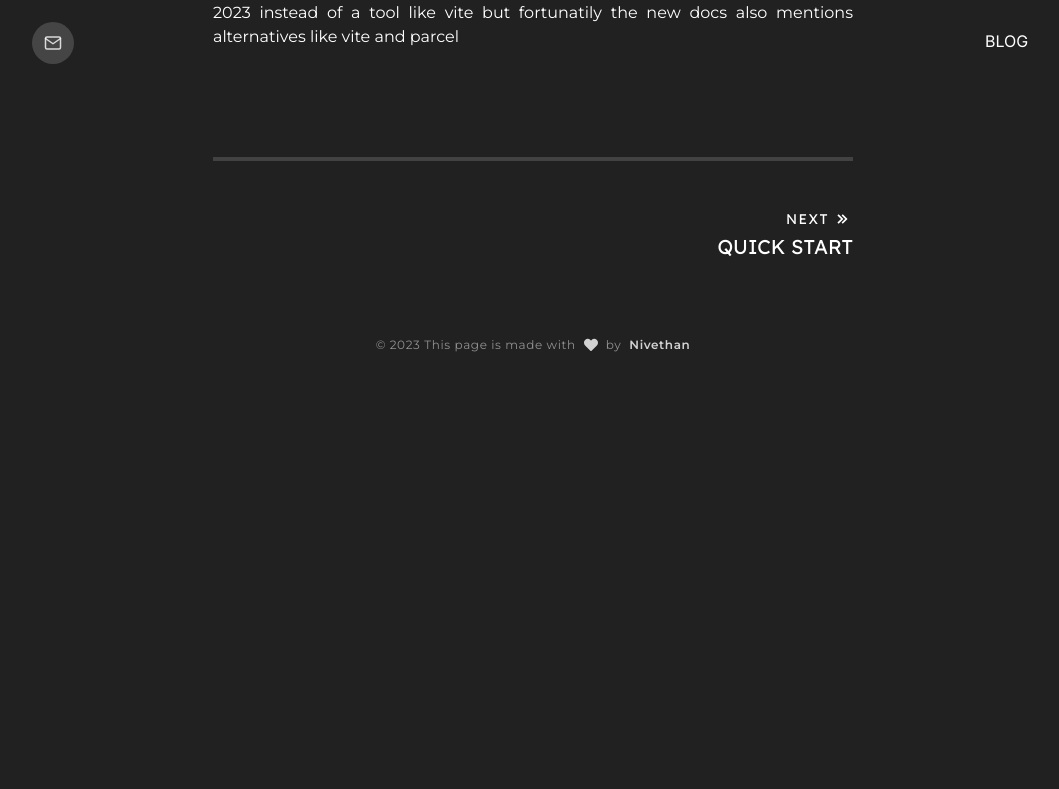
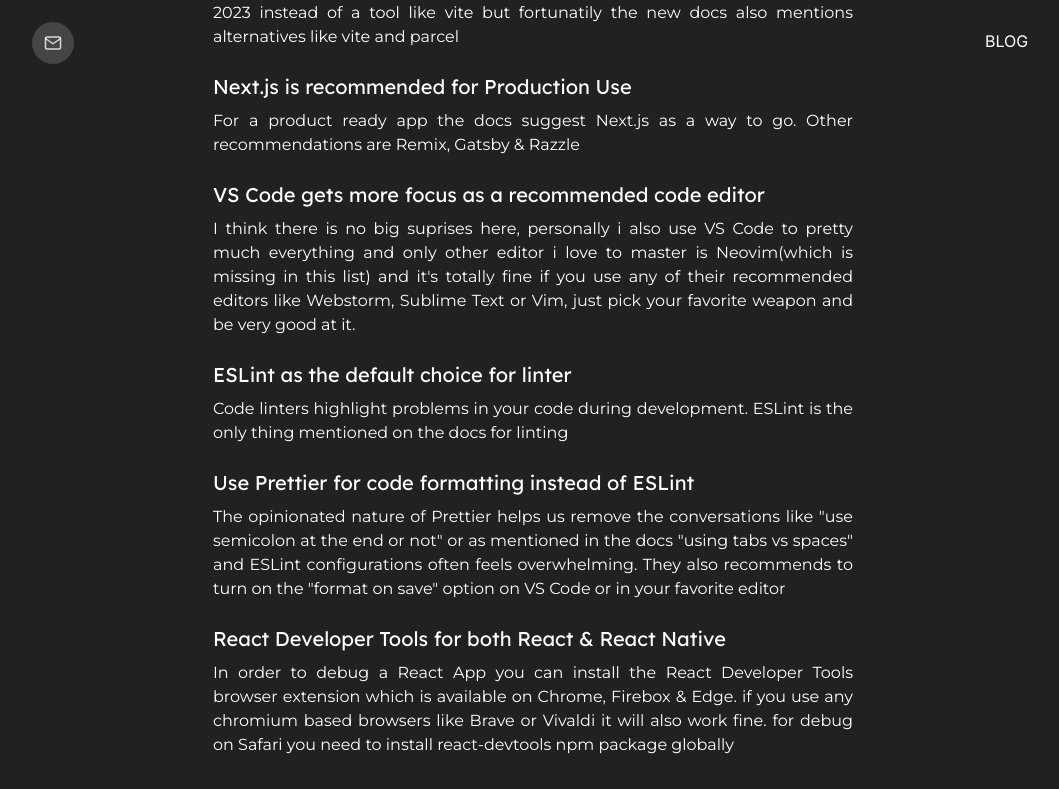
Before and after one commit to Nivethan-Ar/minimal-blog, a Next.js app: page /blog/react/installation in a window 1280 px wide. Shown: the part 431-1220 px from the top of the page, without its empty margins (107-1166 px from the left). Before the commit the page ends 800 px from the top, so only its background shows below. Built offline with nearby package versions, Linux system fonts and the light colour scheme.

Commit message:
feat: add content

```diff
--- a/pages/blog/react/installation.tsx
+++ b/pages/blog/react/installation.tsx
@@ -21,7 +21,7 @@
           </p>
         </ContentBlock>
 
-        <ContentBlock subHeading='New docs still recommends Create React App(CRA) for learning'>
+        <ContentBlock subHeading='2. New docs still recommends Create React App(CRA) for learning'>
           <p>
             They mentions the limitations of CRA, like providing a bad
             performance, slower loading time, slower builds. i&apos;m sure why
@@ -31,6 +31,47 @@
           </p>
         </ContentBlock>
 
+        <ContentBlock subHeading='Next.js is recommended for Production Use'>
+          <p>
+            For a product ready app the docs suggest Next.js as a way to go.
+            Other recommendations are Remix, Gatsby & Razzle
+          </p>
+        </ContentBlock>
+
+        <ContentBlock subHeading='VS Code gets more focus as a recommended code editor'>
+          <p>
+            I think there is no big suprises here, personally i also use VS Code
+            to pretty much everything and only other editor i love to master is
+            Neovim(which is missing in this list) and it&apos;s totally fine if
+            you use any of their recommended editors like Webstorm, Sublime Text
+            or Vim, just pick your favorite weapon and be very good at it.
+          </p>
+        </ContentBlock>
+        <ContentBlock subHeading='ESLint as the default choice for linter'>
+          <p>
+            Code linters highlight problems in your code during development.
+            ESLint is the only thing mentioned on the docs for linting
+          </p>
+        </ContentBlock>
+        <ContentBlock subHeading='Use Prettier for code formatting instead of ESLint'>
+          <p>
+            The opinionated nature of Prettier helps us remove the conversations
+            like &quot;use semicolon at the end or not&quot; or as mentioned in
+            the docs &quot;using tabs vs spaces&quot; and ESLint configurations
+            often feels overwhelming. They also recommends to turn on the
+            &quot;format on save&quot; option on VS Code or in your favorite
+            editor
+          </p>
+        </ContentBlock>
+        <ContentBlock subHeading='React Developer Tools for both React & React Native'>
+          <p>
+            In order to debug a React App you can install the React Developer
+            Tools browser extension which is available on Chrome, Firebox &
+            Edge. if you use any chromium based browsers like Brave or Vivaldi
+            it will also work fine. for debug on Safari you need to install
+            react-devtools npm package globally
+          </p>
+        </ContentBlock>
       </Blog>
     </>
   );
--- a/pages/blog/react/quick-start.tsx
+++ b/pages/blog/react/quick-start.tsx
@@ -14,21 +14,35 @@
         <link rel='icon' href='/favicon.ico' />
       </Head>
       <Blog data={data}>
-        <ContentBlock subHeading='1. React is a UI library & not a framework'>
+        <ContentBlock subHeading='1. For JavaScript related references docs recommends MDN and javascript.info'>
           <p className=''>
-            react docs starting with a clarification that what react is doing is
-            breaking ui code into pieces called components and not routing and
-            data management which is done by a framework for example nextjs
+            MDN is my go to place for JavaScript & CSS related references,
+            javascript.info was new to me and i also recommend to check their
+            work
           </p>
         </ContentBlock>
 
-        <ContentBlock subHeading='New docs still recommends Create React App(CRA) for learning'>
+        <ContentBlock subHeading='2. Prefer JSX/TSX over HTML'>
           <p>
-            They mentions the limitations of CRA, like providing a bad
-            performance, slower loading time, slower builds. i&apos;m sure why
-            you need CRA even for learning on 2023 instead of a tool like vite
-            but fortunatily the new docs also mentions alternatives like vite
-            and parcel
+            JSX is stricter than HTML for example you must return only one
+            parent in your React component or you need to use a JSX Fragment
+          </p>
+        </ContentBlock>
+
+        <ContentBlock subHeading='3. React has no advise on adding CSS to a component except the attribute naming'>
+          <p>
+            you can&apos;t use class attribute like HTML since class is a
+            reserved keyword in JavaScript so you need use the className
+            attribute to add CSS, and they also mentions style attribute when
+            your styles depend on JavaScript variables except these points React
+            has nothing to say about how you should add css for a component
+          </p>
+        </ContentBlock>
+
+        <ContentBlock subHeading='4. use curly braces to escape into JavaScript'>
+          <p>
+            to display a variable within JSX or to pass a variable as a prop we
+            need to use curly braces instead of quotes.
           </p>
         </ContentBlock>
       </Blog>
```
